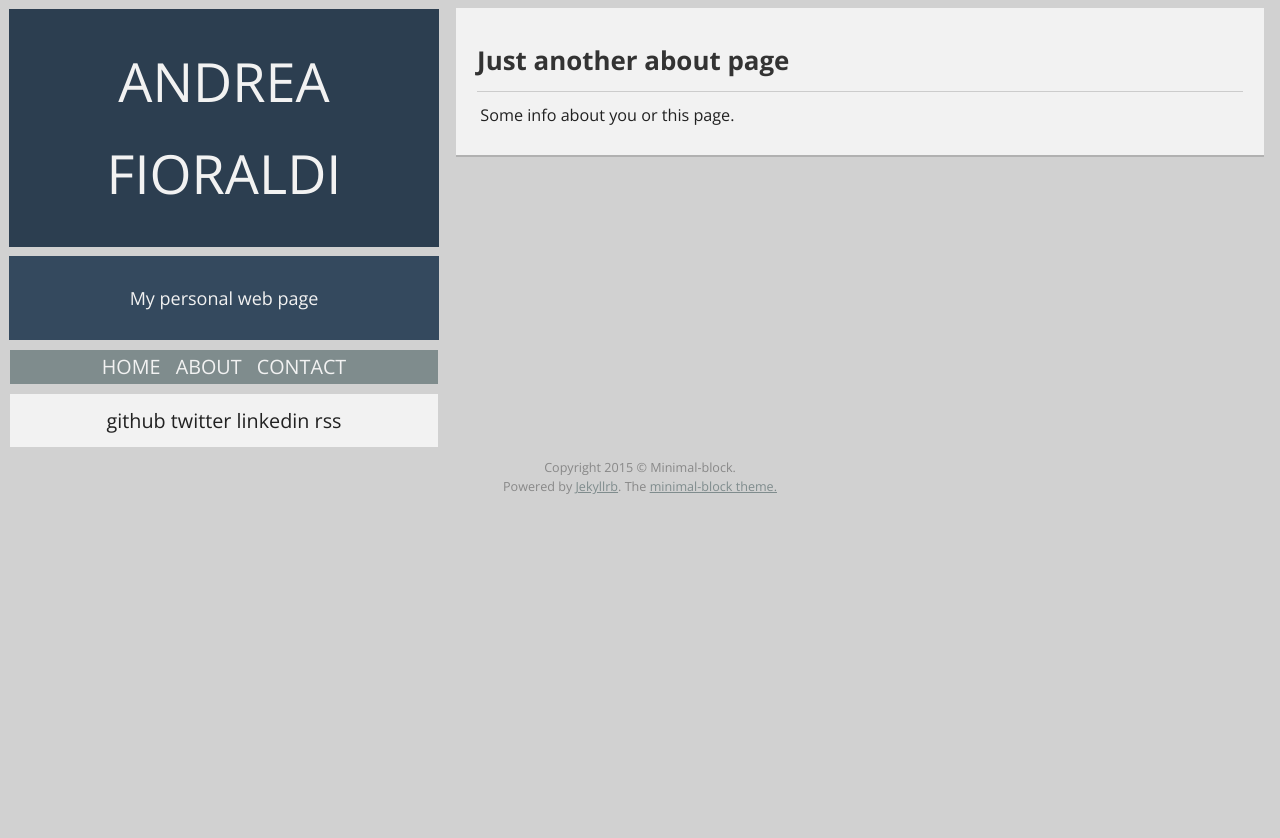
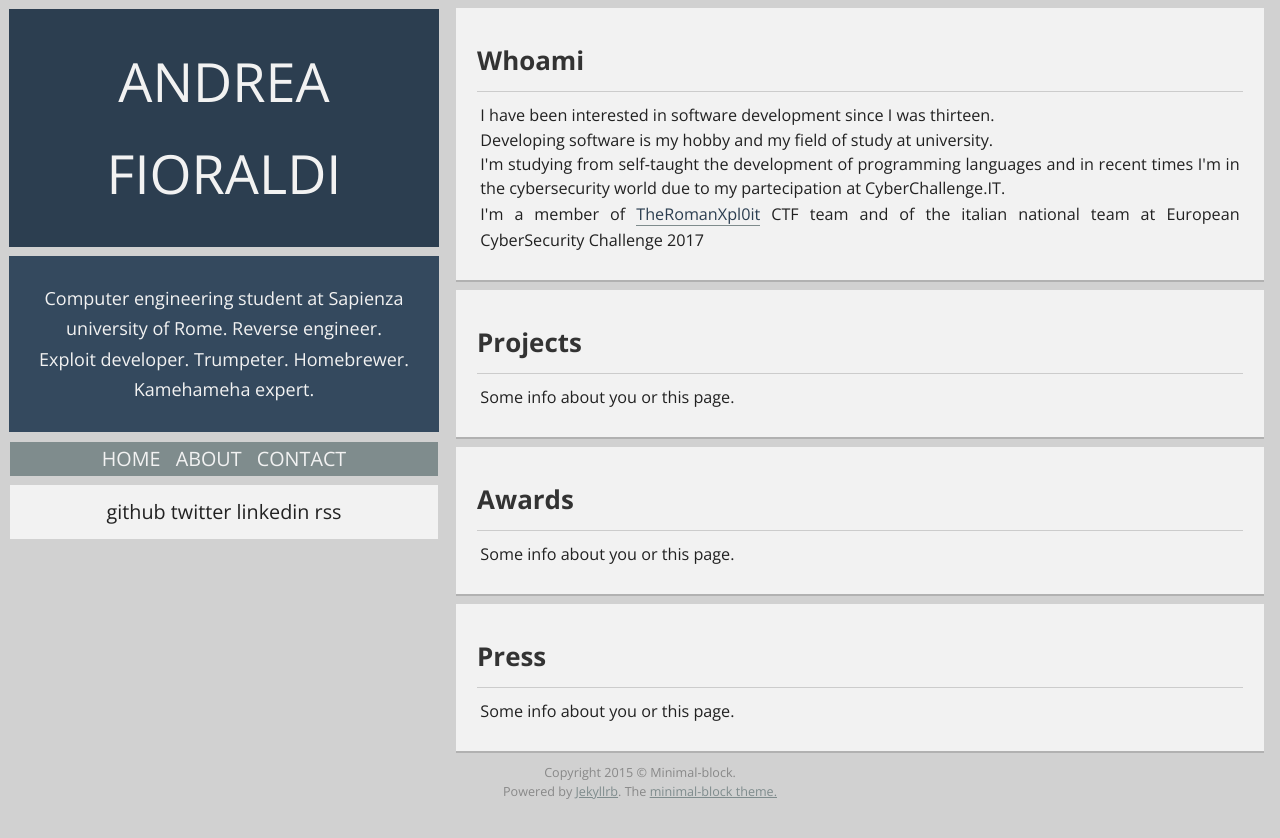
Before and after one commit to andreafioraldi/andreafioraldi.github.io, a Jekyll site: the page built from about/index.html, in a window 1280 px wide. Shown: the top 838 px of the page. Built offline with Jekyll 4.4.1, drawn with Linux system fonts in a browser that asks for light colours.

Commit message:
added about template

```diff
--- a/_config.yml
+++ b/_config.yml
@@ -2,7 +2,7 @@
 # General
 #------------------------------------------------------------------------------
 name: "Andrea Fioraldi"
-description: "My personal web page"
+description: "Computer engineering student at Sapienza university of Rome. Reverse engineer. Exploit developer. Trumpeter. Homebrewer. Kamehameha expert."
 language: "en"
 
 url: http://localhost:4000
--- a/about/index.html
+++ b/about/index.html
@@ -3,7 +3,25 @@ layout: default
 ---
 <div class="main-content">
     <article class="module color-3">
-            <h1>Just another about page</h1>
+            <h1>Whoami</h1>
+            <hr>
+            <p>I have been interested in software development since I was thirteen.<br>
+Developing software is my hobby and my field of study at university.<br>
+I'm studying from self-taught the development of programming languages and in recent times I'm in the cybersecurity world due to my partecipation at CyberChallenge.IT.<br>
+I'm a member of <a href="https://theromanxpl0it.github.io/">TheRomanXpl0it</a> CTF team and of the italian national team at European CyberSecurity Challenge 2017</p>
+    </article>
+    <article class="module color-3">
+            <h1>Projects</h1>
+            <hr>
+            <p>Some info about you or this page.</p>
+    </article>
+    <article class="module color-3">
+            <h1>Awards</h1>
+            <hr>
+            <p>Some info about you or this page.</p>
+    </article>
+    <article class="module color-3">
+            <h1>Press</h1>
             <hr>
             <p>Some info about you or this page.</p>
     </article>
--- a/contact/index.html
+++ b/contact/index.html
@@ -5,6 +5,8 @@ layout: default
     <article class="module color-3">
             <h1>Contact</h1>
             <hr>
-            <p>Contact info.</p>
+            <p>
+            TODO
+            </p>
     </article>
 </div>
```
